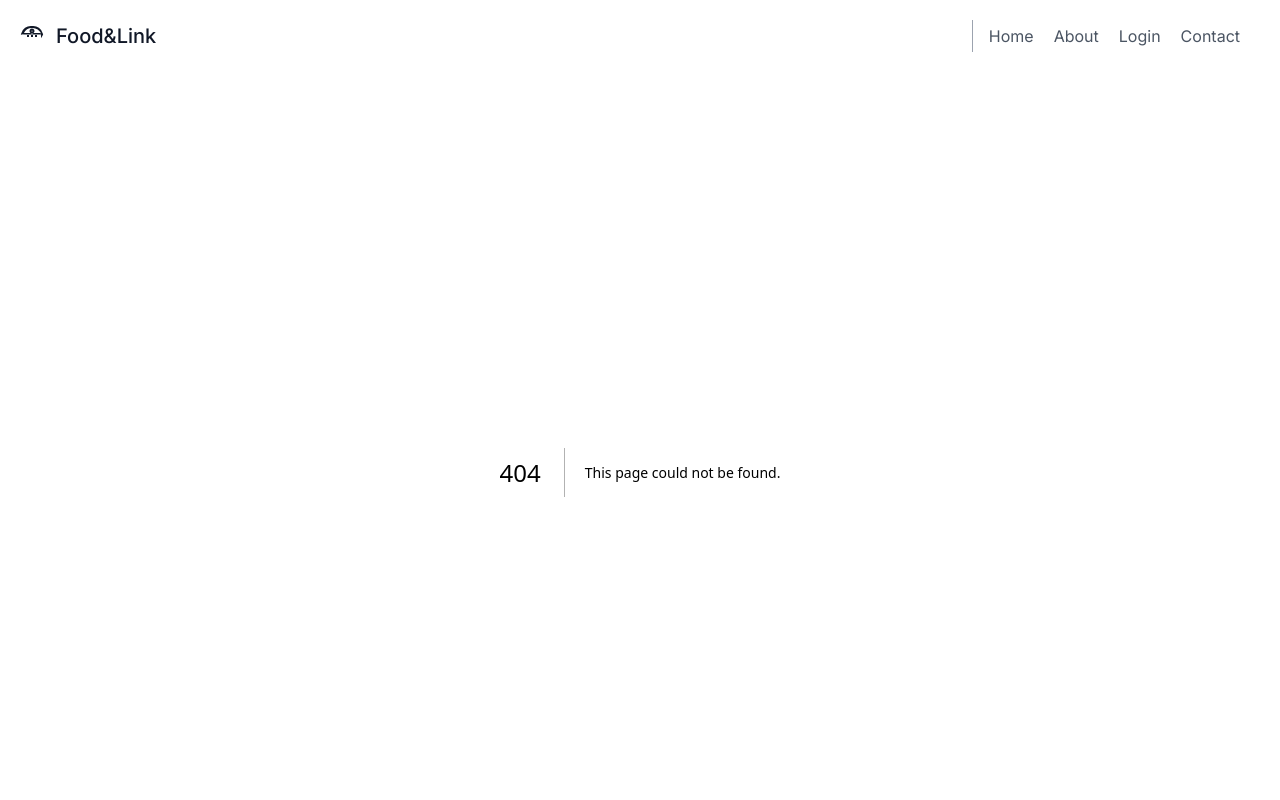
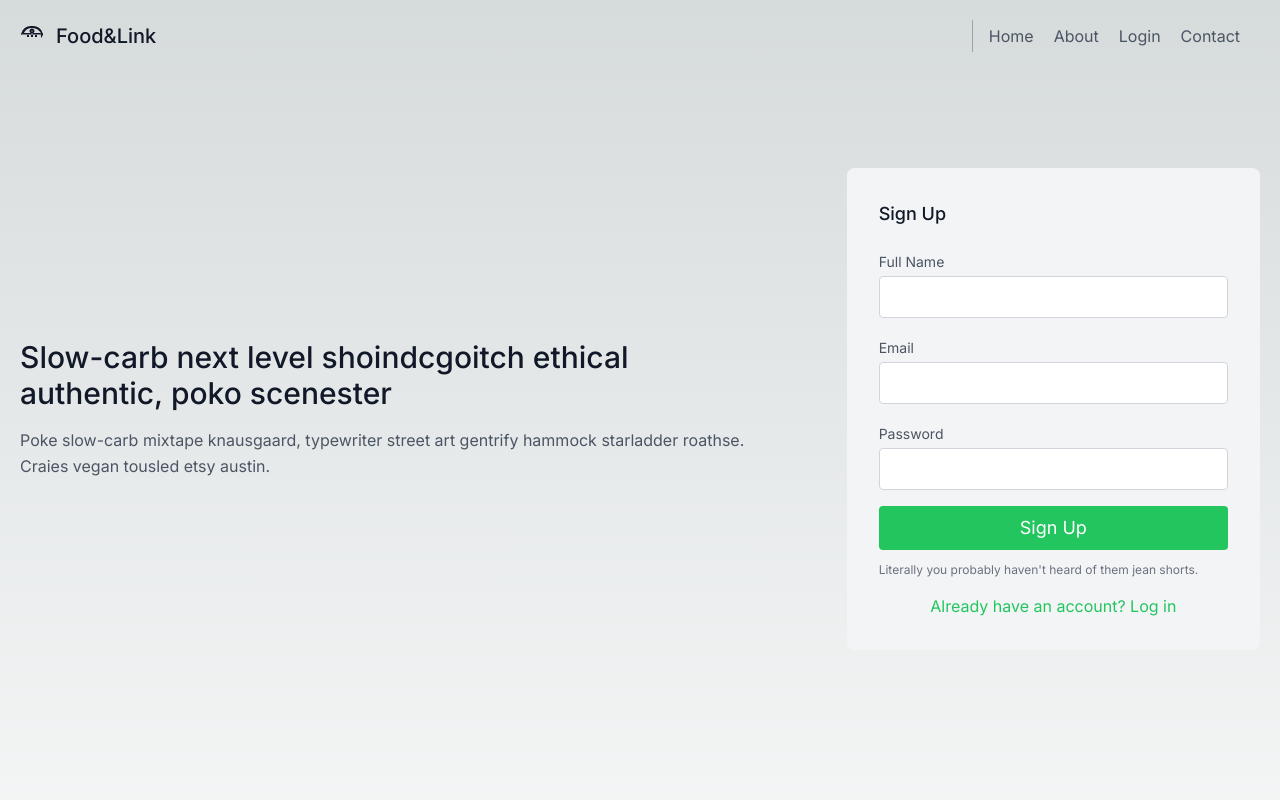
Before and after one commit to VirendrKumarYadav/foodies, a Next.js app: page /signup in a window 1280 px wide. Before the commit this address had no page. Shown: the top 800 px of the page. Built offline with nearby package versions, Linux system fonts and the light colour scheme; sample sign-in values are in the browser's storage.

Commit message:
Add files via upload

```diff
--- a/src/app/layout.tsx
+++ b/src/app/layout.tsx
@@ -1,30 +1,42 @@
-import type { Metadata } from "next";
+"use client"
+import { useRouter } from 'next/navigation';
+import { useEffect } from 'react';
+// import type { Metadata } from "next";
 
 import { Inter } from "next/font/google";
 import "./globals.css";
-import Header  from "./element/Header";
-import Footer  from "./element/Footer";
+import Header from "./element/Header";
+import Footer from "./element/Footer";
+import { isAuthenticated } from '../util/auth';
+
 
 const inter = Inter({ subsets: ["latin"] });
 
-export const metadata: Metadata = {
-  title: "Create Next App",
-  description: "Generated by create next app",
-};
+// export const metadata: Metadata = {
+//   title: "Create Next App",
+//   description: "Generated by create next app",
+// };
 
 export default function RootLayout({
   children,
 }: Readonly<{
   children: React.ReactNode;
 }>) {
+  const router = useRouter();
+
+  useEffect(() => {
+    if (!isAuthenticated()) {
+      router.push('/login');
+    }
+  }, [router]);
   return (
     <html lang="en">
 
 
       <body className={inter.className}>
-        <Header/>
+        <Header />
         {children}
-        <Footer/>
+        <Footer />
       </body>
     </html>
   );
--- a/src/app/login/page.js
+++ b/src/app/login/page.js
@@ -1,12 +1,16 @@
 "use client";
 
 import React, { useState } from 'react';
+import { useRouter } from 'next/navigation';
+import axios from 'axios';
 
 const Login = () => {
   const [formData, setFormData] = useState({
-    fullName: '',
-    email: ''
+    email: '',
+    password: ''
   });
+
+  const router = useRouter(); // Initialize useRouter
 
   const handleChange = (e) => {
     const { name, value } = e.target;
@@ -16,11 +20,22 @@ const Login = () => {
     }));
   };
 
-  const handleSubmit = (e) => {
+  const handleSubmit = async (e) => {
     e.preventDefault();
-    // Handle form data here
-    console.log(formData);
-    // You can make an API call to save the data or perform other actions
+
+    try {
+      const response = await axios.post('http://localhost:10000/api/v1/user/login', formData);
+      const { token } = response.data;
+      localStorage.setItem('authToken', token);
+      router.push('/');
+
+    } catch (error) {
+      console.error('Error submitting form:', error);
+    }
+  };
+
+  const navigateToSignup = () => {
+    router.push('/signup');
   };
 
   return (
@@ -34,18 +49,8 @@ const Login = () => {
           className="lg:w-2/6 md:w-1/2 bg-gray-100 rounded-lg p-8 flex flex-col md:ml-auto w-full mt-10 md:mt-0"
           onSubmit={handleSubmit}
         >
-          <h2 className="text-gray-900 text-lg font-medium title-font mb-5">Sign Up</h2>
-          <div className="relative mb-4">
-            <label htmlFor="full-name" className="leading-7 text-sm text-gray-600">Full Name</label>
-            <input
-              type="text"
-              id="full-name"
-              name="fullName"
-              className="w-full bg-white rounded border border-gray-300 focus:border-green-500 focus:ring-2 focus:ring-green-200 text-base outline-none text-gray-700 py-1 px-3 leading-8 transition-colors duration-200 ease-in-out"
-              value={formData.fullName}
-              onChange={handleChange}
-            />
-          </div>
+          <h2 className="text-gray-900 text-lg font-medium title-font mb-5">Login</h2>
+
           <div className="relative mb-4">
             <label htmlFor="email" className="leading-7 text-sm text-gray-600">Email</label>
             <input
@@ -57,12 +62,34 @@ const Login = () => {
               onChange={handleChange}
             />
           </div>
-          <button className="text-white bg-green-500 border-0 py-2 px-8 focus:outline-none hover:bg-green-600 rounded text-lg">Button</button>
+
+          <div className="relative mb-4">
+            <label htmlFor="password" className="leading-7 text-sm text-gray-600">Password</label>
+            <input
+              type="password"
+              id="password"
+              name="password"
+              className="w-full bg-white rounded border border-gray-300 focus:border-green-500 focus:ring-2 focus:ring-green-200 text-base outline-none text-gray-700 py-1 px-3 leading-8 transition-colors duration-200 ease-in-out"
+              value={formData.password}
+              onChange={handleChange}
+            />
+          </div>
+
+          <button className="text-white bg-green-500 border-0 py-2 px-8 focus:outline-none hover:bg-green-600 rounded text-lg">Login</button>
+
           <p className="text-xs text-gray-500 mt-3">Literally you probably haven't heard of them jean shorts.</p>
+
+          <button
+            type="button"
+            onClick={navigateToSignup}
+            className="text-green-500 mt-4 hover:underline"
+          >
+            Don't have an account? Sign up
+          </button>
         </form>
       </div>
     </section>
   );
-}
+};
 
 export default Login;
--- /dev/null
+++ b/src/app/signup/page.js
@@ -0,0 +1,105 @@
+"use client";
+
+import React, { useState } from 'react';
+import { useRouter } from 'next/navigation';
+import axios from 'axios';
+
+const Signup = () => {
+  const [formData, setFormData] = useState({
+    name: '',
+    email: '',
+    password: ''
+  });
+
+  const router = useRouter(); // Initialize useRouter
+
+  const handleChange = (e) => {
+    const { name, value } = e.target;
+    setFormData(prevState => ({
+      ...prevState,
+      [name]: value
+    }));
+  };
+
+  const handleSubmit =async (e) => {
+    e.preventDefault();
+
+    try {
+      const response = await axios.post('http://localhost:10000/api/v1/user/register', formData);
+      const { token } = response.data;
+      localStorage.setItem('authToken', token);
+      router.push('/login');
+
+    } catch (error) {
+      console.error('Error submitting form:', error);
+    }
+  };
+
+
+const navigateToLogin = () => {
+  router.push('/login'); // Navigate to the login page
+};
+
+return (
+  <section className="text-gray-600 body-font">
+    <div className="container px-5 py-24 mx-auto flex flex-wrap items-center">
+      <div className="lg:w-3/5 md:w-1/2 md:pr-16 lg:pr-0 pr-0">
+        <h1 className="title-font font-medium text-3xl text-gray-900">Slow-carb next level shoindcgoitch ethical authentic, poko scenester</h1>
+        <p className="leading-relaxed mt-4">Poke slow-carb mixtape knausgaard, typewriter street art gentrify hammock starladder roathse. Craies vegan tousled etsy austin.</p>
+      </div>
+      <form
+        className="lg:w-2/6 md:w-1/2 bg-gray-100 rounded-lg p-8 flex flex-col md:ml-auto w-full mt-10 md:mt-0"
+        onSubmit={handleSubmit}
+      >
+        <h2 className="text-gray-900 text-lg font-medium title-font mb-5">Sign Up</h2>
+        <div className="relative mb-4">
+          <label htmlFor="name" className="leading-7 text-sm text-gray-600">Full Name</label>
+          <input
+            type="text"
+            id="name"
+            name="name"
+            className="w-full bg-white rounded border border-gray-300 focus:border-green-500 focus:ring-2 focus:ring-green-200 text-base outline-none text-gray-700 py-1 px-3 leading-8 transition-colors duration-200 ease-in-out"
+            value={formData.name}
+            onChange={handleChange}
+          />
+        </div>
+        <div className="relative mb-4">
+          <label htmlFor="email" className="leading-7 text-sm text-gray-600">Email</label>
+          <input
+            type="email"
+            id="email"
+            name="email"
+            className="w-full bg-white rounded border border-gray-300 focus:border-green-500 focus:ring-2 focus:ring-green-200 text-base outline-none text-gray-700 py-1 px-3 leading-8 transition-colors duration-200 ease-in-out"
+            value={formData.email}
+            onChange={handleChange}
+          />
+        </div>
+        <div className="relative mb-4">
+          <label htmlFor="password" className="leading-7 text-sm text-gray-600">Password</label>
+          <input
+            type="password"
+            id="password"
+            name="password"
+            className="w-full bg-white rounded border border-gray-300 focus:border-green-500 focus:ring-2 focus:ring-green-200 text-base outline-none text-gray-700 py-1 px-3 leading-8 transition-colors duration-200 ease-in-out"
+            value={formData.password}
+            onChange={handleChange}
+          />
+        </div>
+
+        <button className="text-white bg-green-500 border-0 py-2 px-8 focus:outline-none hover:bg-green-600 rounded text-lg">Sign Up</button>
+        <p className="text-xs text-gray-500 mt-3">Literally you probably haven't heard of them jean shorts.</p>
+
+        <button
+          type="button"
+          onClick={navigateToLogin}
+          className="text-green-500 mt-4 hover:underline"
+        >
+          Already have an account? Log in
+        </button>
+      </form>
+    </div>
+  </section>
+);
+};
+
+export default Signup;
--- /dev/null
+++ b/src/util/auth.js
@@ -0,0 +1,5 @@
+
+export const isAuthenticated = () => {
+    const token = typeof window !== "undefined" ? localStorage.getItem('authToken') : null;
+    return !!token;
+  };
```
